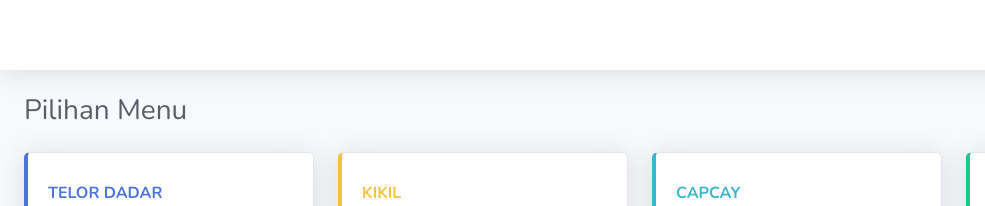
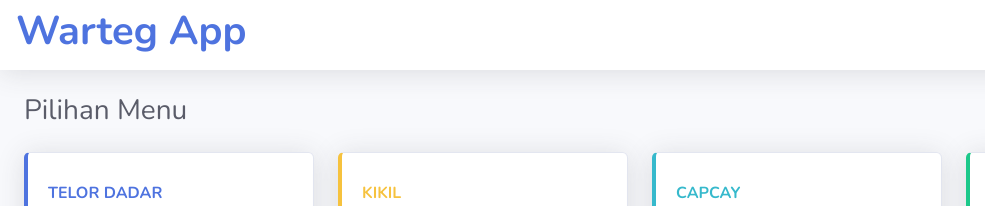
Before and after one commit to Novizh/warteg-app, a plain HTML site: page index.html in a window 1280 px wide. Shown: the top 206 px of the page, 0-985 px from the left. Drawn offline with nearby package versions, Linux system fonts and the light colour scheme.

Commit message:
add app weight

```diff
--- a/index.html
+++ b/index.html
@@ -35,10 +35,11 @@
 
                 <!-- Topbar -->
                 <nav class="navbar navbar-expand navbar-light bg-white topbar mb-4 static-top shadow">
-
+                    <div class="d-sm-flex align-items-center justify-content-between">
+                        <h1 class="text-primary font-weight-bold">Warteg App</h1>
+                    </div>
                     <!-- Topbar Navbar -->
                     <ul class="navbar-nav ml-auto">
-
                         <!-- Nav Item - Search Dropdown (Visible Only XS) -->
                         <li class="nav-item dropdown no-arrow d-sm-none">
                             <a class="nav-link dropdown-toggle" href="#" id="searchDropdown" role="button"
```
